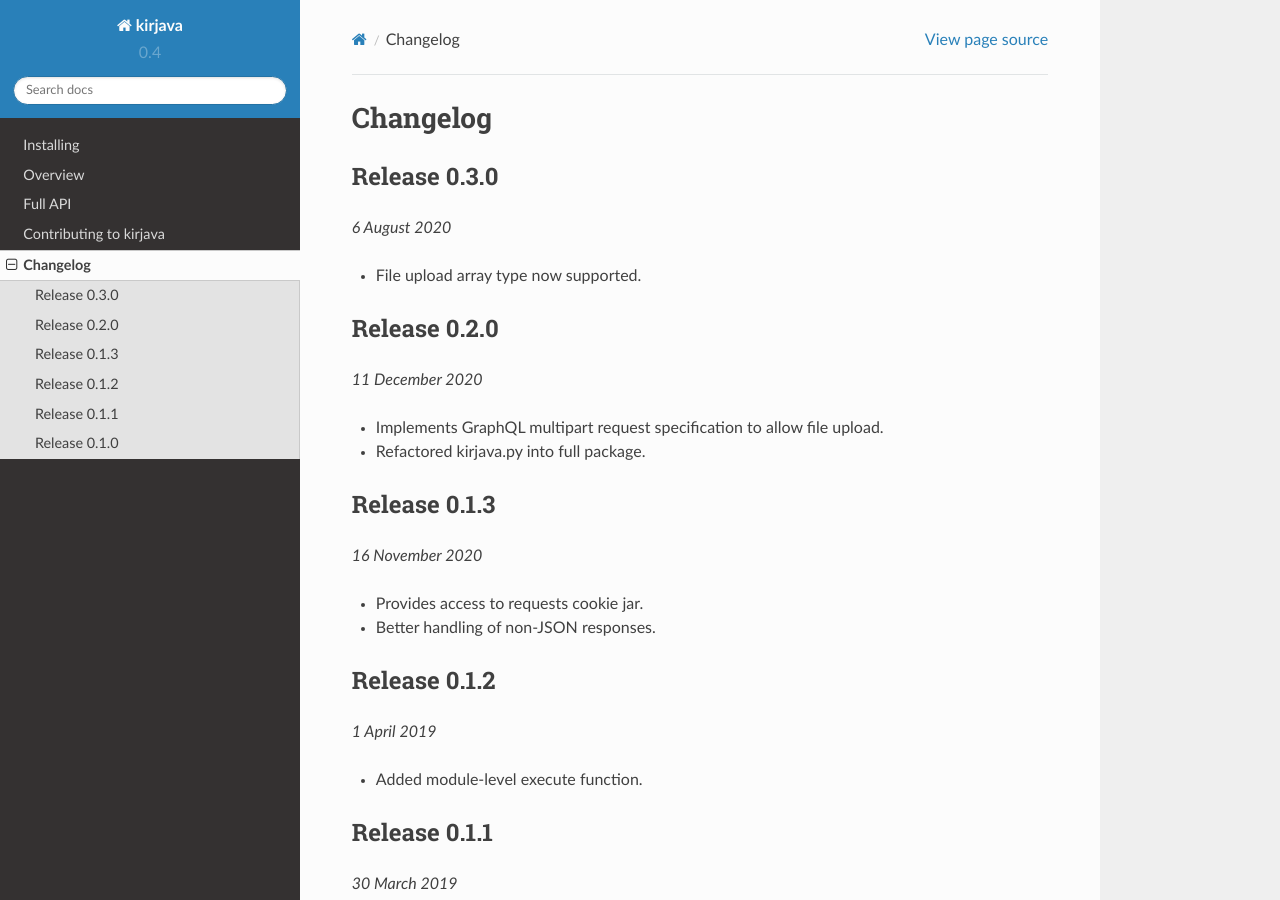
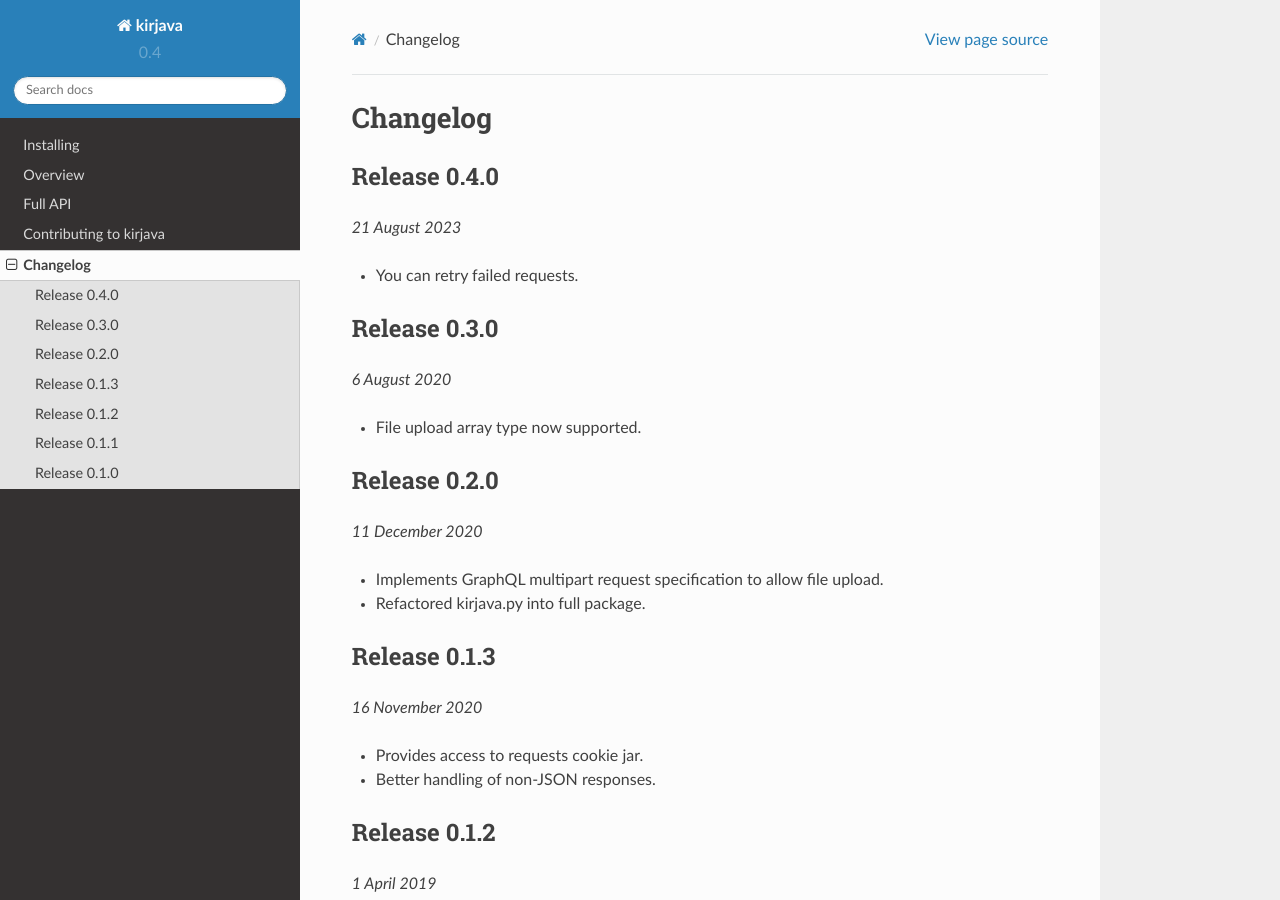
Before and after one commit to samirelanduk/kirjava, a Sphinx documentation site: the page built from docs/source/changelog.rst, in a window 1280 px wide and 900 px high. Built offline with Sphinx 7.4.7 and the Read the Docs theme 2.0.0, drawn with Linux system fonts in a browser that asks for light colours.

Commit message:
0.4 docs

```diff
--- a/docs/source/changelog.rst
+++ b/docs/source/changelog.rst
@@ -1,5 +1,13 @@
 Changelog
 ---------
+
+Release 0.4.0
+~~~~~~~~~~~~~
+
+`21 August 2023`
+
+* You can retry failed requests.
+
 
 Release 0.3.0
 ~~~~~~~~~~~~~
--- a/docs/source/overview.rst
+++ b/docs/source/overview.rst
@@ -27,6 +27,10 @@
 Variables can be passed along with the query:
 
     >>> client.execute("{ me { name email }}", variables={"var1": 123})
+
+You can instruct the client to retry failed requests:
+
+    >>> client.execute("{ me { name email }}", retries=3, retry_statuses=[500, 502, 503, 504])
 
 You can see all previous queries made by a client:
 
```
